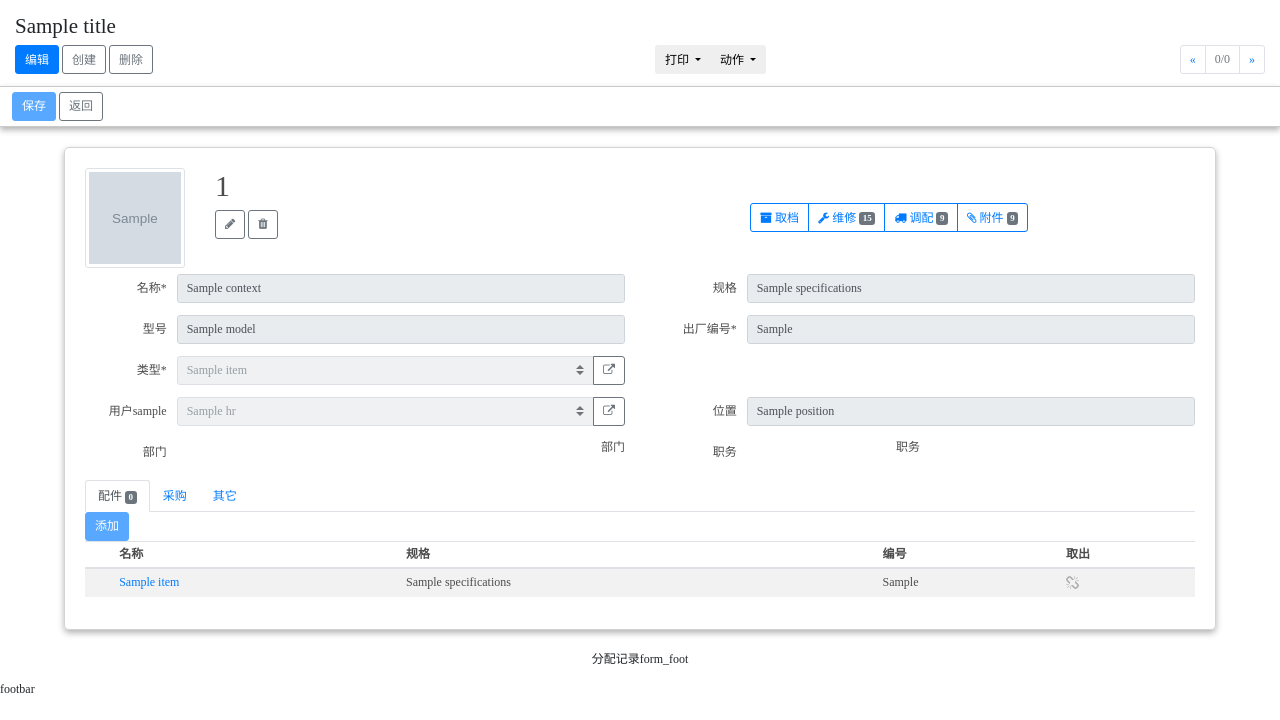
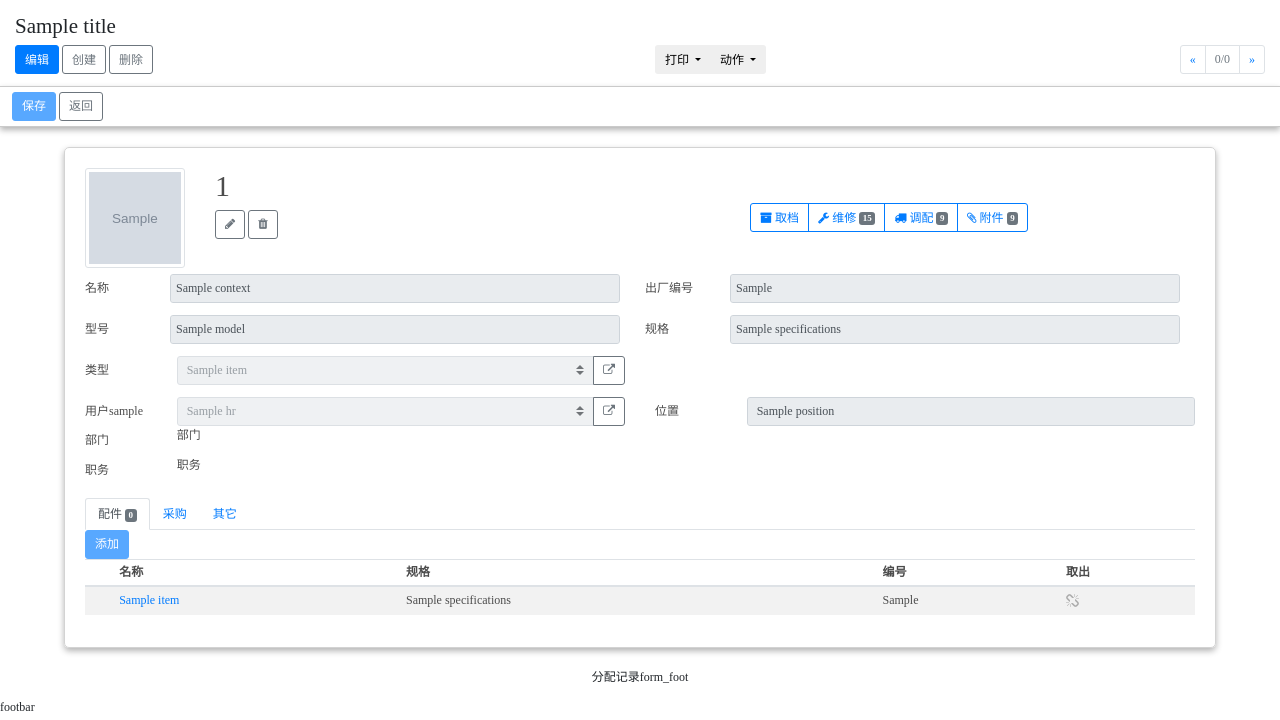
Before and after one commit to linuxsjun/stfdjg, a Django app: template templates/property_form.html in a window 1280 px wide. Shown: the part 42-762 px from the top of the page. Run offline with Django 3.2, Linux system fonts and the light colour scheme; the template is opened without the code that fills it: most values are stand-ins (such as "Sample title", 1, 10 or a date in 2020); grey boxes marked "Sample" are stand-in pictures; some libraries are stand-ins or nearby versions.

Commit message:
update form p n hodler.js

```diff
--- a/static/js/property_form.js
+++ b/static/js/property_form.js
@@ -2,6 +2,7 @@ $(document).ready(function () {
     //----页面初始化----
     if ($('#act').val() === "create") {
         $('button[data-toggle="save"]').removeClass("disabled");
+        $('[data-toggle="tooltip"]').tooltip();
     }else {
         $('.form-control').attr('readonly', true);
         $('.custom-select').attr('disabled', true);
@@ -19,6 +20,7 @@ $(document).ready(function () {
         } else {
             $('.form-control').removeAttr('readonly', true);
             $('.custom-select').removeAttr('disabled', true);
+            $('[data-toggle="tooltip"]').tooltip('enable');
             $('button[data-toggle="save"]').removeClass("disabled");
         }
     });
@@ -67,17 +69,16 @@ $(document).ready(function () {
 
         } else {
             // alert("提交中,请等待...");
-            $('.form-control').attr('readonly', true);
-            $('.custom-select').attr('disabled', true);
+            // $('.form-control').attr('readonly', true);
+            // $('.custom-select').attr('disabled', true);
+            // $('[data-toggle="tooltip"]').tooltip('disable');
             // $('button[data-toggle="save"]').addClass("disabled");
             $.post(
                 "/property_form/",
                 $('form').serialize(),
                 function(context,status){
-
                 }
-            )
-
+            );
         }
     });
 
--- a/templates/property_form.html
+++ b/templates/property_form.html
@@ -175,42 +175,34 @@
 
                     <!-- 上面是头 -->
 
-                    <div class="row text-right">
-                        <div class="form-group col-sm form-row">
-                            <label class="col-sm-2 col-form-label" for="name">名称*</label>
-                            <div class="col-sm-10">
-                                <input class="form-control" type="text" name="name" id="name" value="{{ context.name }}" placeholder="名称" data-toggle="tooltip" data-placement="right" title="(必填)">
-                            </div>
+                    <div class="row">
+                        <div class="form-group col-sm-6 form-row justify-content-between">
+                            <label class="col-auto col-form-label" for="name">名称</label>
+                            <input class="col-sm-10 form-control" type="text" name="name" id="name" value="{{ context.name }}" placeholder="名称" data-toggle="tooltip" data-placement="bottom" title="必填">
                         </div>
-                        <div class="form-group col-sm form-row">
-                            <label class="col-sm-2 col-form-label" for="spec">规格</label>
-                            <div class="col-sm-10">
-                                <input class="form-control" id="spec" type="text" name="specifications" value="{{ context.specifications }}" placeholder="规格" data-container="body" data-toggle="popover" data-placement="right" data-content="Vivamus sagittis lacus vel augue laoreet rutrum faucibus.">
-                            </div>
+                        <div class="form-group col-sm-6 form-row justify-content-between">
+                            <label class="col-auto col-form-label" for="sn">出厂编号</label>
+                            <input class="col-sm-10 form-control" id="sn" type="text" name="sn" value="{{ context.sn }}" placeholder="出厂编号" data-toggle="tooltip" data-placement="bottom" title="必填:字母大写,改o为0">
                         </div>
                     </div>
 
-                    <div class="row text-right">
-                        <div class="form-group col-sm form-row">
-                            <label class="col-sm-2 col-form-label" for="model">型号</label>
-                            <div class="col-sm-10">
-                                <input class="form-control" id="model" type="text" name="model" value="{{ context.model }}"  placeholder="型号">
-                            </div>
+                    <div class="row">
+                        <div class="form-group col-sm-6 form-row justify-content-between">
+                            <label class="col-auto col-form-label" for="model">型号</label>
+                            <input class="col-sm-10 form-control" id="model" type="text" name="model" value="{{ context.model }}"  placeholder="型号" data-container="body" data-toggle="tooltip" data-placement="bottom" title="Model/PN">
                         </div>
-                        <div class="form-group col-sm form-row" for="sn">
-                            <label class="col-sm-2 col-form-label">出厂编号*</label>
-                            <div class="col-sm-10">
-                                <input class="form-control" id="sn" type="text" name="sn" value="{{ context.sn }}" placeholder="出厂编号">
-                            </div>
+                        <div class="form-group col-sm-6 form-row justify-content-between">
+                            <label class="col-auto col-form-label" for="spec">规格</label>
+                            <input class="col-sm-10 form-control" id="spec" type="text" name="specifications" value="{{ context.specifications }}" placeholder="规格" data-container="body" data-toggle="tooltip" data-placement="bottom" title="">
                         </div>
                     </div>
 
-                    <div class="row text-right">
+                    <div class="row">
                         <div class="form-group col-sm form-row">
-                            <label class="col-sm-2 col-form-label" for="cate">类型*</label>
+                            <label class="col-sm-2 col-form-label" for="categoryid">类型</label>
                             <div class="col-sm-10">
-                                <div class="input-group">
-                                    <select class="custom-select" name="categoryid">
+                                <div class="input-group" >
+                                    <select class="custom-select" id="categoryid" name="categoryid" data-toggle="tooltip" data-placement="bottom" title="必填">
                                         {% if context.categoryid == None %}
                                             <option value="0" selected="selected">请选择...</option>
                                         {% endif %}
@@ -234,12 +226,12 @@
                         </div>
                     </div>
 
-                    <div class="row text-right">
+                    <div class="row">
                         <div class="form-group col-sm form-row">
-                            <label class="col-sm-2 col-form-label">用户{{ context.user_name }}</label>
+                            <label class="col-sm-2 col-form-label" for="user">用户{{ context.user_name }}</label>
                             <div class="col-sm-10">
                                 <div class="input-group">
-                                    <select class="custom-select" name="user">
+                                    <select class="custom-select" id="user" name="user">
                                         {% if context.user.name == None %}
                                             <option value="0" selected="selected">请选择...</option>
                                         {% endif %}
@@ -258,6 +250,16 @@
                                     </div>
                                 </div>
                             </div>
+
+                            <label class="col-sm-2 col-form-label">部门</label>
+                            <div class="col-sm-10">
+                                <p class="form-control-static">部门</p>
+                            </div>
+
+                            <label class="col-sm-2 col-form-label">职务</label>
+                            <div class="col-sm-4">
+                                <p class="form-control-static">职务</p>
+                            </div>
                         </div>
                         <div class="form-group col-sm form-row">
                             <label class="col-sm-2 col-form-label" for="position">位置</label>
@@ -267,19 +269,8 @@
                         </div>
                     </div>
 
-                    <div class="row text-right">
-                        <div class="form-group col-sm form-row">
-                            <label class="col-sm-2 col-form-label">部门</label>
-                            <div class="col-sm-10">
-                                <p class="form-control-static">部门</p>
-                            </div>
-                        </div>
-                        <div class="form-group col-sm form-row">
-                            <label class="col-sm-2 col-form-label">职务</label>
-                            <div class="col-sm-4">
-                                <p class="form-control-static">职务</p>
-                            </div>
-                        </div>
+                    <div class="row">
+
                     </div>
 
                     <div class="clearfix"></div>
@@ -423,7 +414,7 @@
                                 <div class="form-group form-row">
                                     <label class="col-form-label col-sm-2">名称</label>
                                     <div class="col-sm-10">
-                                        <input type="text" class="form-control" name="cate" value="{{ context.categoryid }}" aria-describedby="passwordHelpBlock">
+                                        <input type="text" class="form-control" name="categoryname" value="{{ context.categoryid }}" aria-describedby="passwordHelpBlock">
                                         <small id="passwordHelpBlock" class="form-text text-muted">
                                             Your password must be 8-20 characters long, contain letters and numbers, and must not contain spaces, special characters, or emoji.
                                         </small>
@@ -435,7 +426,7 @@
                                 <div class="form-group form-row">
                                     <label class="col-form-label col-sm-2">上一级</label>
                                     <div class="col-sm-10">
-                                        <select class="custom-select" name="categoryid">
+                                        <select class="custom-select" name="newcategoryid">
                                             {% if context.categoryid == None %}
                                                 <option value="0"></option>
                                             {% endif %}
```
Also changed, not shown: templates/search.html (+10 -45 lines), db.sqlite3.
